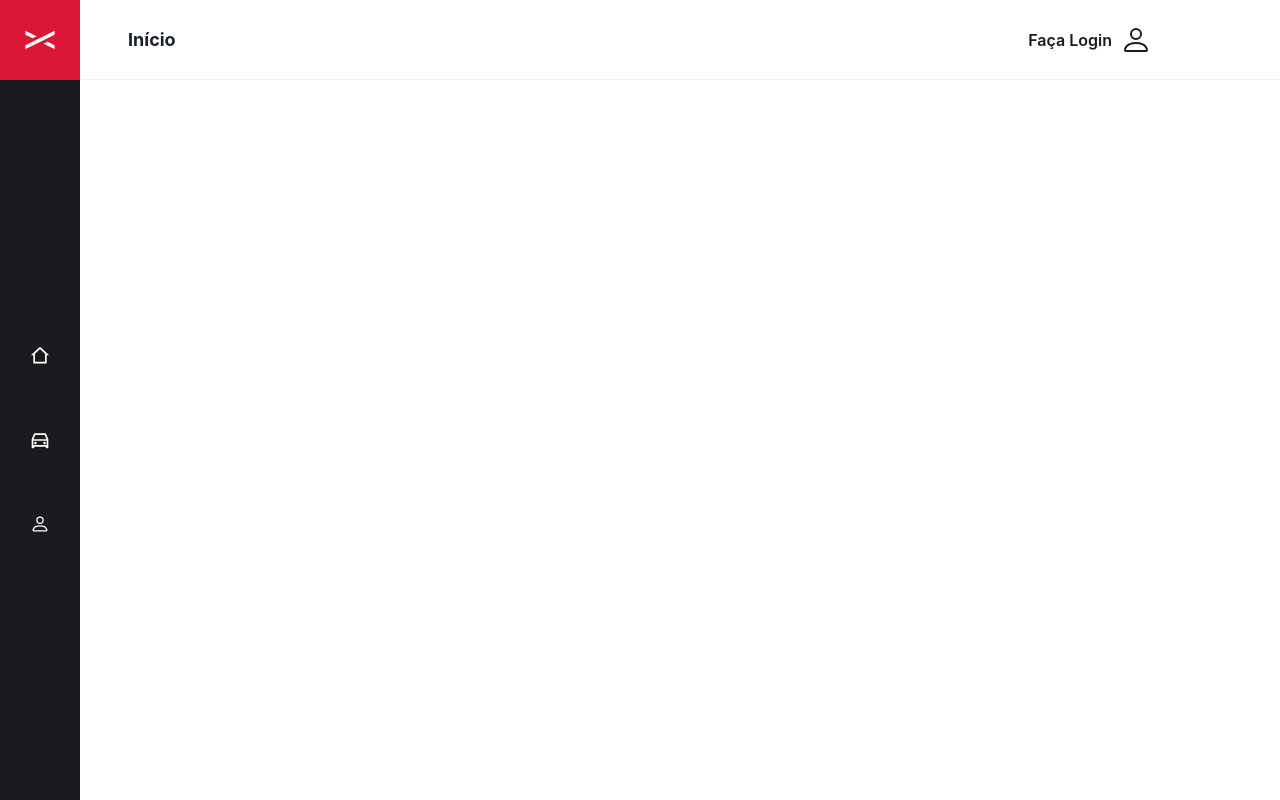
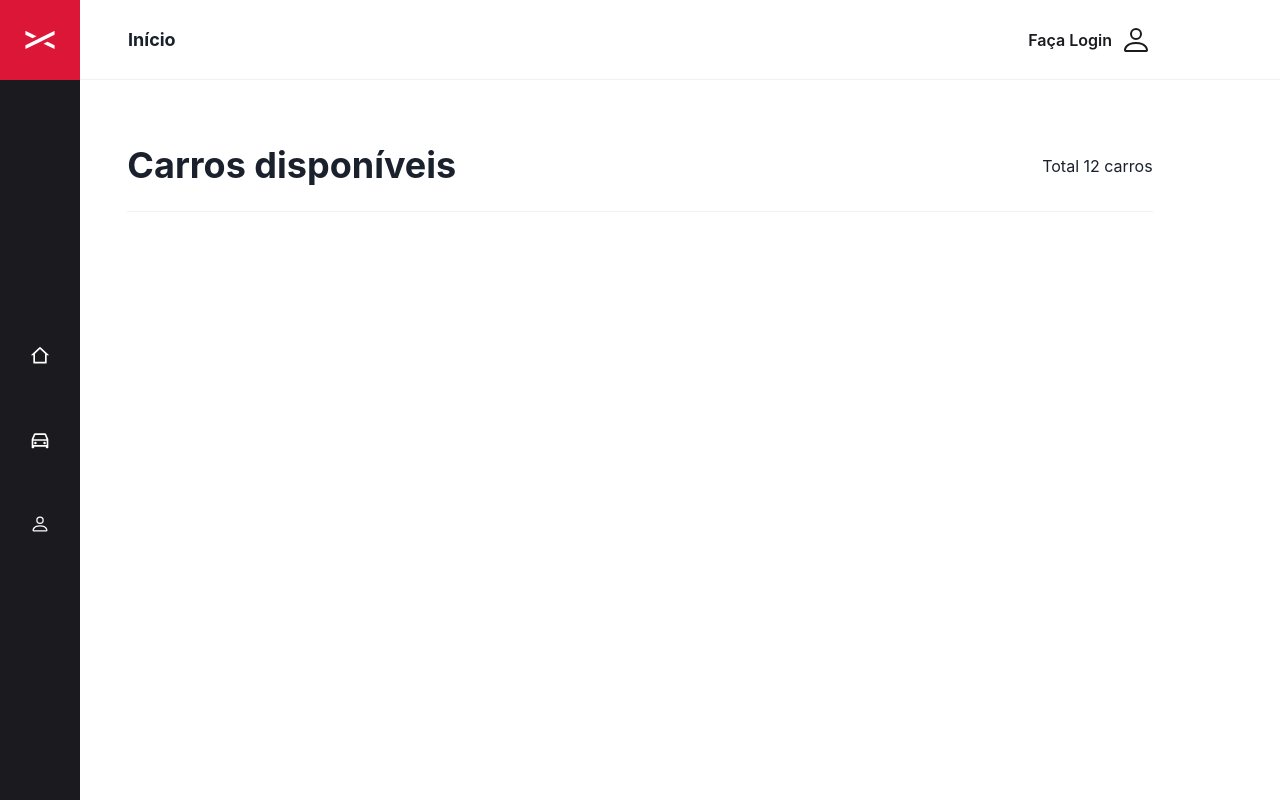
Before and after one commit to michelwene/RentX, a Next.js app: page /listagem in a window 1280 px wide. Built offline with nearby package versions, Linux system fonts and the light colour scheme.

Commit message:
test: Header and Button

```diff
--- a/src/components/Header/index.tsx
+++ b/src/components/Header/index.tsx
@@ -1,6 +1,7 @@
 import { Box, Flex, Heading } from "@chakra-ui/react";
 import { Button } from "../Button";
 import { BsPerson } from "react-icons/bs";
+import Link from "next/link";
 interface HeaderProps {
   children: React.ReactNode;
 }
@@ -12,6 +13,7 @@ export function Header({ children }: HeaderProps) {
         <Heading as="h2" fontSize={18}>
           {children}
         </Heading>
+        <Link href="/login" passHref>
           <Button
             rightIcon={<BsPerson fontSize={32} />}
             variant="link"
@@ -19,6 +21,7 @@ export function Header({ children }: HeaderProps) {
           >
             Faça Login
           </Button>
+        </Link>
       </Flex>
     </Flex>
   );
--- a/src/components/Sidebar/SideBarNav.tsx
+++ b/src/components/Sidebar/SideBarNav.tsx
@@ -18,7 +18,7 @@ export function SideBarNav() {
       >
         <NavLink icon={RiHome2Line} href="/listagem" />
         <NavLink icon={RiCarLine} href="/filtrar-carros" />
-        <NavLink icon={BsPerson} href="/login" />
+        <NavLink icon={BsPerson} href="/perfil" />
       </Flex>
     </Stack>
   );
--- a/src/pages/listagem/index.tsx
+++ b/src/pages/listagem/index.tsx
@@ -1,3 +1,4 @@
+import { Box, Flex, Heading, Text } from "@chakra-ui/react";
 import { Header } from "src/components/Header";
 import { Sidebar } from "src/components/Sidebar";
 
@@ -6,6 +7,20 @@ export default function listing() {
     <>
       <Header>Início</Header>
       <Sidebar />
+      <Flex width="89%" mx="auto" height="100%" as="section" mt={16}>
+        <Box
+          width="90%"
+          mx="auto"
+          borderBottom="1px"
+          borderColor="gray.100"
+          pb={6}
+        >
+          <Flex justify="space-between" align="center">
+            <Heading as="h1">Carros disponíveis</Heading>
+            <Text>Total 12 carros</Text>
+          </Flex>
+        </Box>
+      </Flex>
     </>
   );
 }
```
Also changed, not shown: 2 other files (tests, documents, lock files or other folders). Lines whose indentation alone changed are shown as unchanged.
